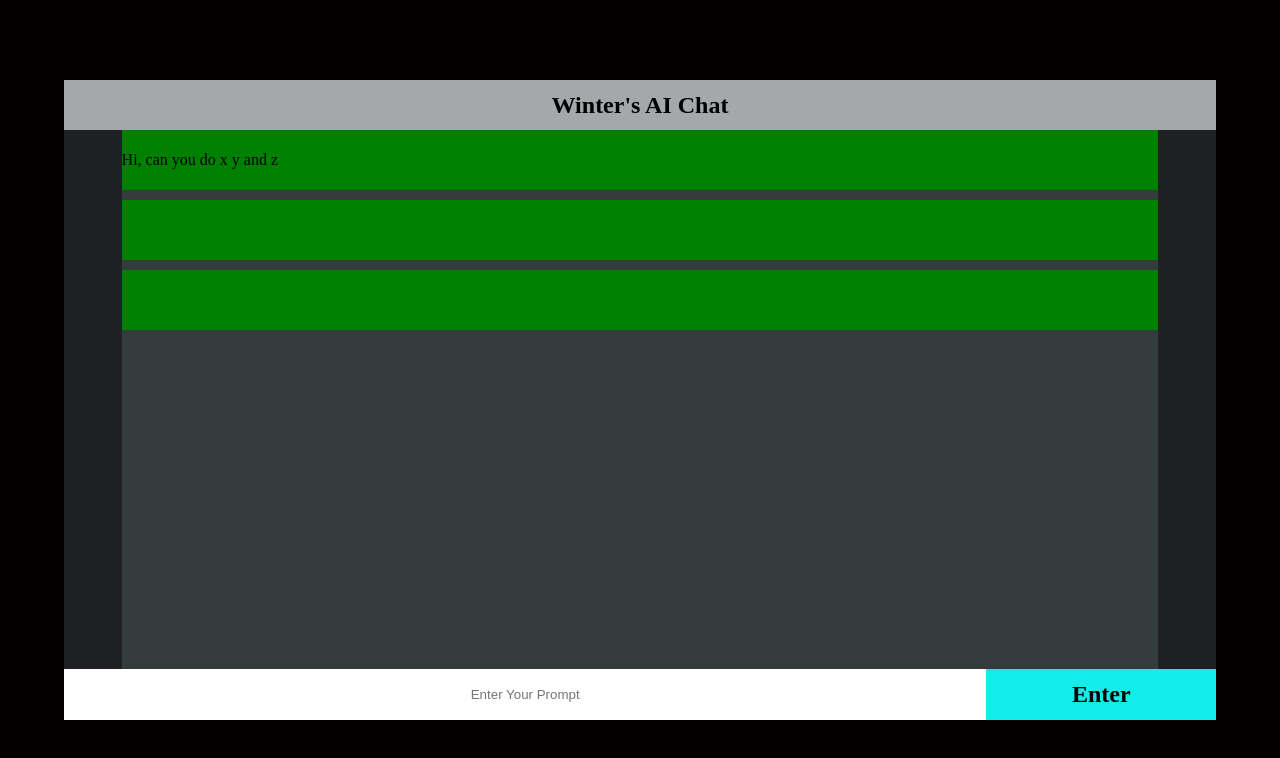
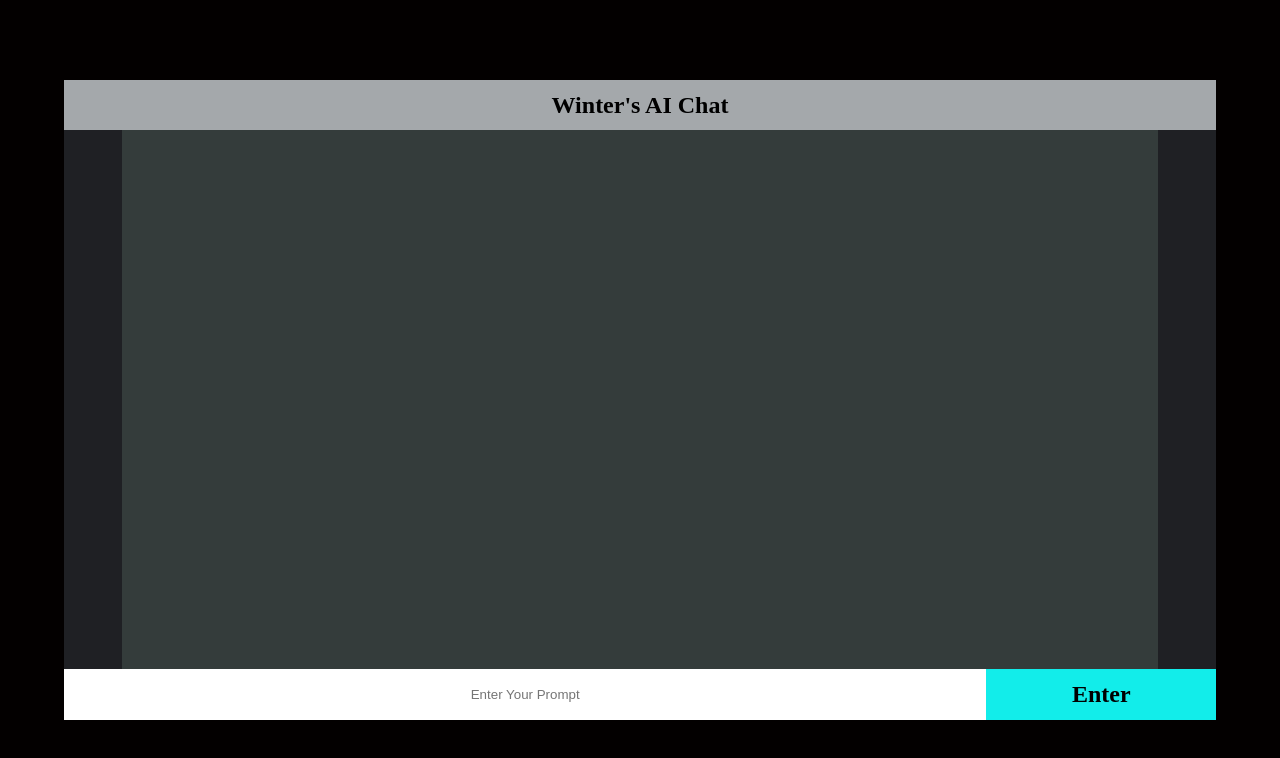
Before and after one commit to WinterSpark1/AIWebsite, a React (Vite) app: page / in a window 1280 px wide. Shown: the top 758 px of the page. Built offline with nearby package versions, Linux system fonts and the light colour scheme.

Commit message:
Added State Hook to hold messages array. Pressing the submit button or enter key on your keyboard appends the new message to the messages array and displays it on the screen

```diff
--- a/src/Object/Chatbot/Chatbot.css
+++ b/src/Object/Chatbot/Chatbot.css
@@ -29,6 +29,10 @@
     width: 90%; height: 100%;
     background-color: #343c3b;
     margin: auto;
+    color: white;
+}
+.Chatbot .chatBody .responseBox p {
+    margin-left: 15px; margin-right: 15px;
 }
 .Chatbot .chatBody .responseBox .Message {
     display: flex;
@@ -36,7 +40,7 @@
     align-items: center;
     width: 100%;
     height: 60px;
-    background-color: green;
+    background-color: rgba(99, 99, 99, 0.29);
     margin-bottom: 10px;
 }
 
--- a/src/Object/Chatbot/Chatbot.jsx
+++ b/src/Object/Chatbot/Chatbot.jsx
@@ -1,45 +1,65 @@
-import "./Chatbot.css"
+import { useState } from "react";
+import "./Chatbot.css";
 
 const Chatbot = () => {
+    const [messages, setMessages] = useState([]);
+
+    const addMessage = (newMessage) => {
+        if (newMessage.trim() !== "") {
+            setMessages([...messages, newMessage]);
+        }
+    };
+
     return (
         <div className="Chatbot">
-            <ChatBody />
-            <UserInput />
+            <ChatBody messages={messages} />
+            <UserInput addMessage={addMessage} />
         </div>
-    )
-}
+    );
+};
 
-
-
-const ChatBody = () => {
+const ChatBody = ({ messages }) => {
     return (
         <div className="chatBody">
             <div className="titleBar"><h2>Winter's AI Chat</h2></div>
             <div className="responseBox">
-                <Message message="Hi, can you do x y and z" />
-                <Message />
-                <Message />
+                {messages.map((msg, index) => (
+                    <Message key={index} message={msg} />
+                ))}
             </div>
         </div>
-    )
-}
+    );
+};
 
-const UserInput = () => {
+const UserInput = ({ addMessage }) => {
+    const [input, setInput] = useState("");
+
+    const handleSubmit = () => {
+        addMessage(input);
+        setInput(""); // Clear input field after submission
+    };
+
     return (
         <div className="userInput">
-            <input placeholder="Enter Your Prompt"></input>
-            <div className="submitButton"><h2>Enter</h2></div>
+            <input
+                placeholder="Enter Your Prompt"
+                value={input}
+                onChange={(e) => setInput(e.target.value)}
+                onKeyDown={(e) => e.key === "Enter" && handleSubmit()}
+            />
+            <div className="submitButton" onClick={handleSubmit}>
+                <h2>Enter</h2>
+            </div>
         </div>
-    )
-}
+    );
+};
 
-const Message = ({message}) => {
-
+const Message = ({ message }) => {
     return (
         <div className="Message">
             <p>{message}</p>
         </div>
-    )
-}
+    );
+};
 
 export default Chatbot;
```
